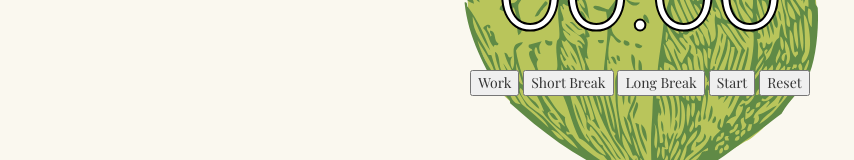
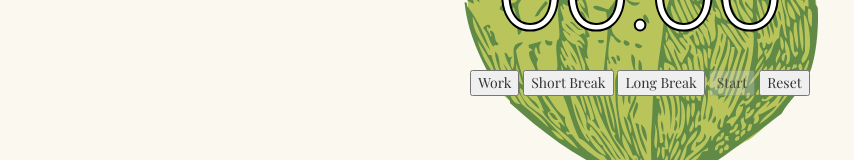
Before and after one commit to ashtron/tomatillo, a plain HTML site: page index.html in a window 1280 px wide. Shown: the part 335-495 px from the top of the page, without its empty margins (0-854 px from the left). Drawn offline with nearby package versions, Linux system fonts and the light colour scheme.

Commit message:
Start button is disabled when time is at 0

```diff
--- a/index.html
+++ b/index.html
@@ -38,7 +38,7 @@
           <button id='work' ng-click='work()'>Work</button>
           <button id='short-break' ng-click='shortBreak()'>Short Break</button>
           <button id='long-break' ng-click='longBreak()'>Long Break</button>
-          <button id='start' ng-click='start()' ng-hide='running'>Start</button>
+          <button id='start' ng-click='start()' ng-hide='running' ng-disabled='time <= 0'>Start</button>
           <button id='pause' ng-click='pause()' ng-show='running'>Pause</button>
           <button id='reset' ng-click='reset()'>Reset</button>
         <div>
--- a/styles/styles.css
+++ b/styles/styles.css
@@ -105,3 +105,7 @@ button {
 body {
   background-color: #faf8ef;
 }
+
+button[disabled], html input[disabled] {
+  opacity: 0.75;
+}
```
